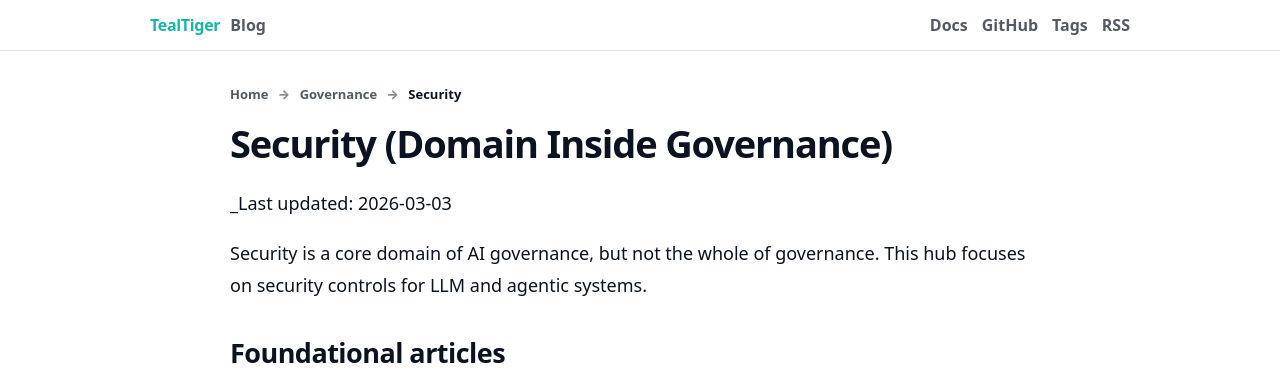
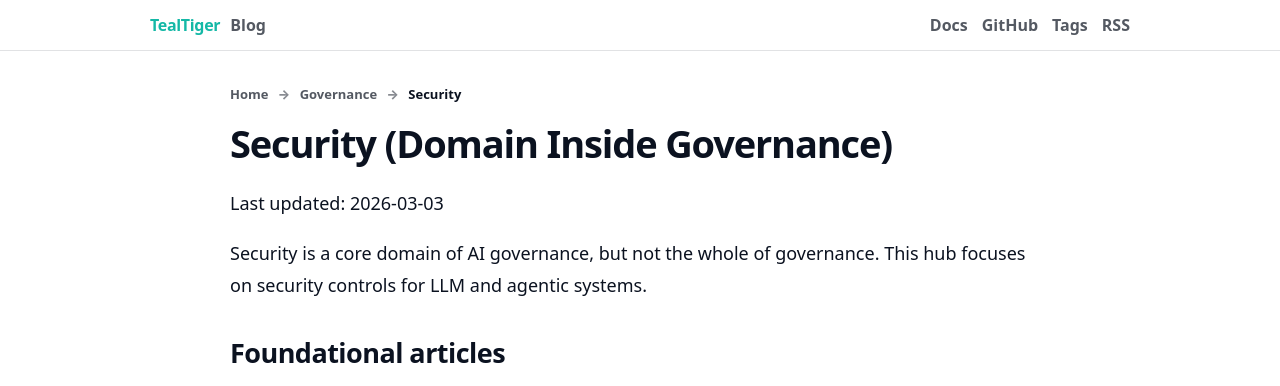
Before and after one commit to agentguard-ai/TealTiger-Blogs, a Jekyll site: the page built from governance/security.md, in a window 1280 px wide and 999 px high. Shown: the top 386 px of the window. Built offline with Jekyll 4.4.1, drawn with Linux system fonts in a browser that asks for light colours.

```diff
--- a/governance/security.md
+++ b/governance/security.md
@@ -11,7 +11,7 @@ breadcrumbs:
     url: /governance/security.html
 ---
 
-_Last updated: 2026-03-03
+Last updated: 2026-03-03
 
 Security is a core domain of AI governance, but not the whole of governance. This hub focuses on security controls for LLM and agentic systems.
 
```
